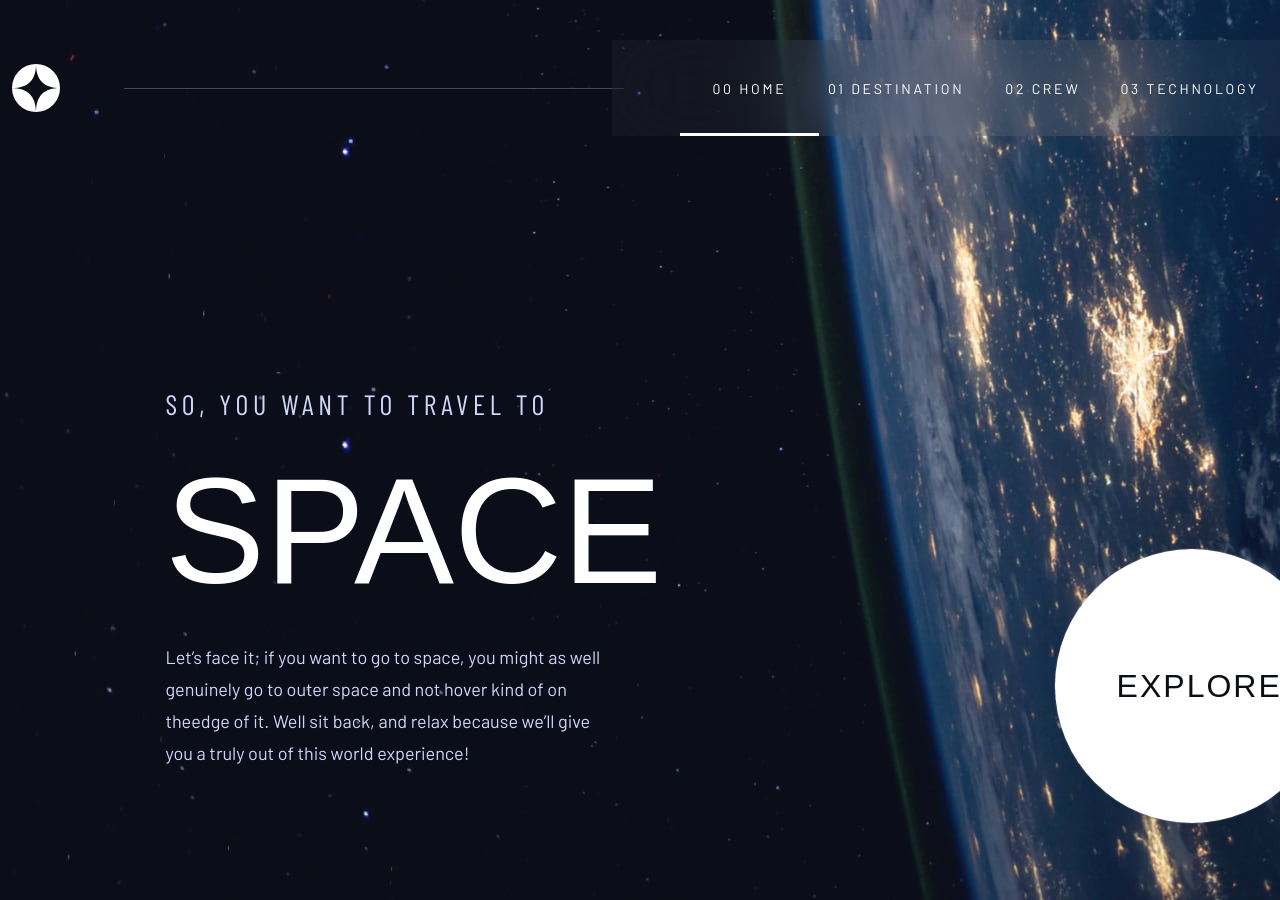
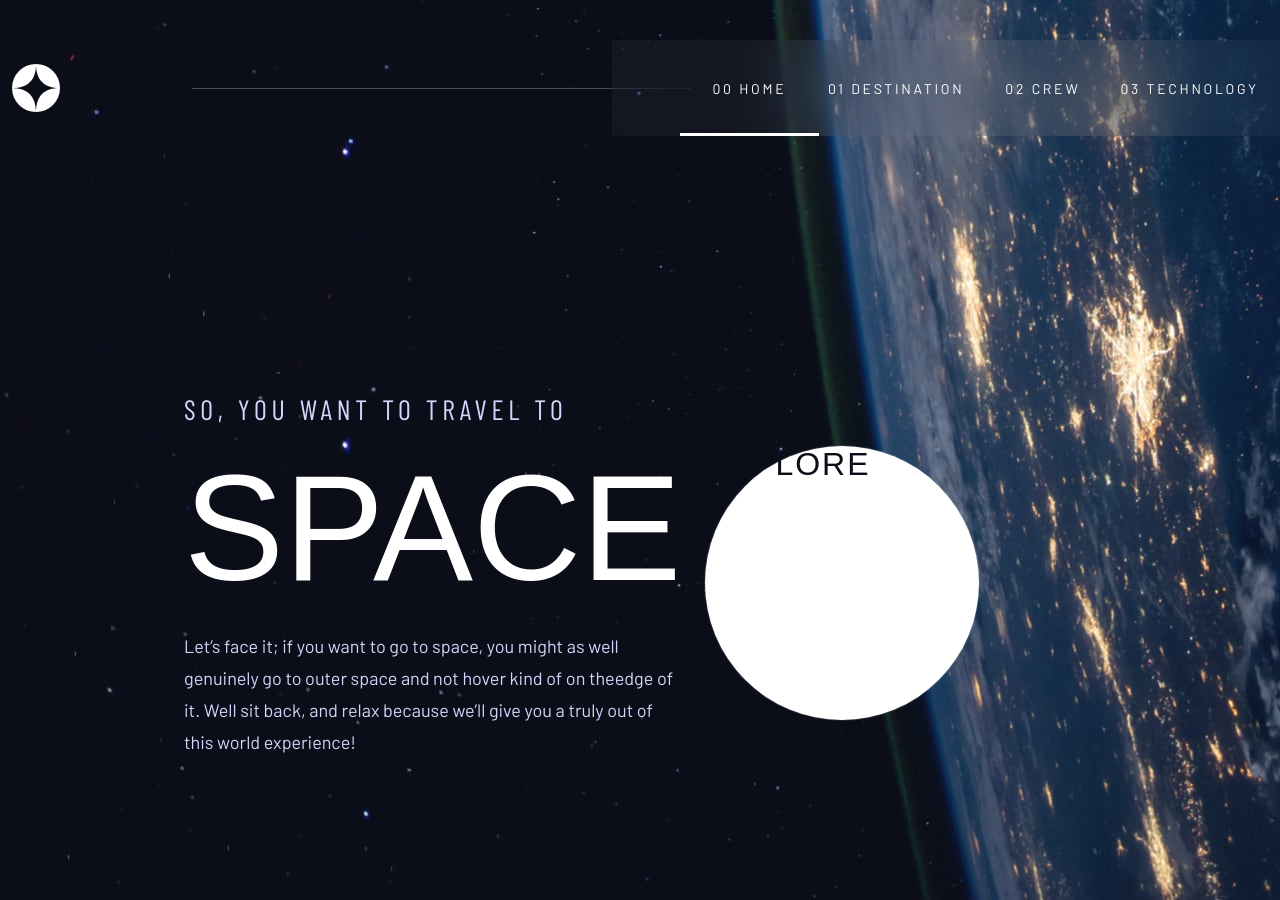
Before and after one commit to mohadese-nm/space-tourism-website, a Vue app: page / in a window 1280 px wide. Shown: the top 900 px of the page. Built offline with nearby package versions, Linux system fonts and the light colour scheme; a web font is replaced by a local one.

Commit message:
change home desktop row position

```diff
--- a/src/views/homePage.vue
+++ b/src/views/homePage.vue
@@ -2,7 +2,7 @@
     <div class="content">
         <navigation-bar></navigation-bar>
         <div class="container-fluid">
-            <div class="row">
+            <div class="row home-content justify-content-center align-items-center">
                 <div class="col home-text">
                     <p class="home-p1">
                         SO, YOU WANT TO TRAVEL TO
@@ -51,19 +51,13 @@ export default {
     height: 900px;
     background-image: url(../assets/home/background-home-desktop.jpg);
     background-size: cover;
+
+    .home-content{
+        margin: 37vh 160px 0 160px;
         .home-text{
-        position: absolute;
-        width: 450px;
-        height: 382px;
-        left: 165px;
-        top: 387px;
             .home-p1{
-            position: absolute;
                 height: 34px;
-            width: 385px;
-            left: 0.11%;
-            right: 15.67%;
-            top: calc(50% - 34px/2 - 174px);
+                max-width: 385px;
                 font-family: $barlowCond;
                 font-style: normal;
                 font-weight: 400;
@@ -73,11 +67,6 @@ export default {
                 color: $lightGray;
             }
             .home-p2{
-            position: absolute;
-            height: 172px;
-            left: 0%;
-            right: 1.11%;
-            top: calc(50% - 172px/2 - 47px);
                 font-family: $belle;
                 font-style: normal;
                 font-weight: 400;
@@ -86,11 +75,6 @@ export default {
                 color: white;
             }
             .home-p3{
-            position: absolute;
-            height: 128px;
-            left: 0.11%;
-            right: 1.22%;
-            top: calc(50% - 128px/2 + 127px);
                 font-family: $barlow;
                 font-style: normal;
                 font-weight: 400;
@@ -101,17 +85,9 @@ export default {
 
         }
         .home-explore{
-        position: absolute;
             width: 274px;
             height: 274px;
-        left: 1001px;
-        top: 495px;
             .explore-oval {
-            position: absolute;
-            left: 19.56%;
-            right: 19.56%;
-            top: 19.56%;
-            bottom: 19.56%;
                 width: 274px;
                 height: 274px;
                 background-color: white;
@@ -123,11 +99,6 @@ export default {
                 }
 
                 .explore-text {
-                position: absolute;
-                height: 37px;
-                left: 22.63%;
-                right: 23.36%;
-                top: calc(50% - 37px/2 + 0.5px);
                     font-family: $belle;
                     font-style: normal;
                     font-weight: 400;
@@ -141,6 +112,8 @@ export default {
         }
     }
 
+}
+
 @media screen and (max-width:768px) {
     .content{
         background-image: url(../assets/home/background-home-tablet.jpg);
--- a/src/views/navigationBar.vue
+++ b/src/views/navigationBar.vue
@@ -82,7 +82,7 @@
         position: absolute;
         width: 500px;
         height: 1px;
-        left: 112px;
+        left: 180px;
         top: 48px;
         background-color: white;
         mix-blend-mode: normal;
```
Lines whose indentation alone changed are shown as unchanged.
